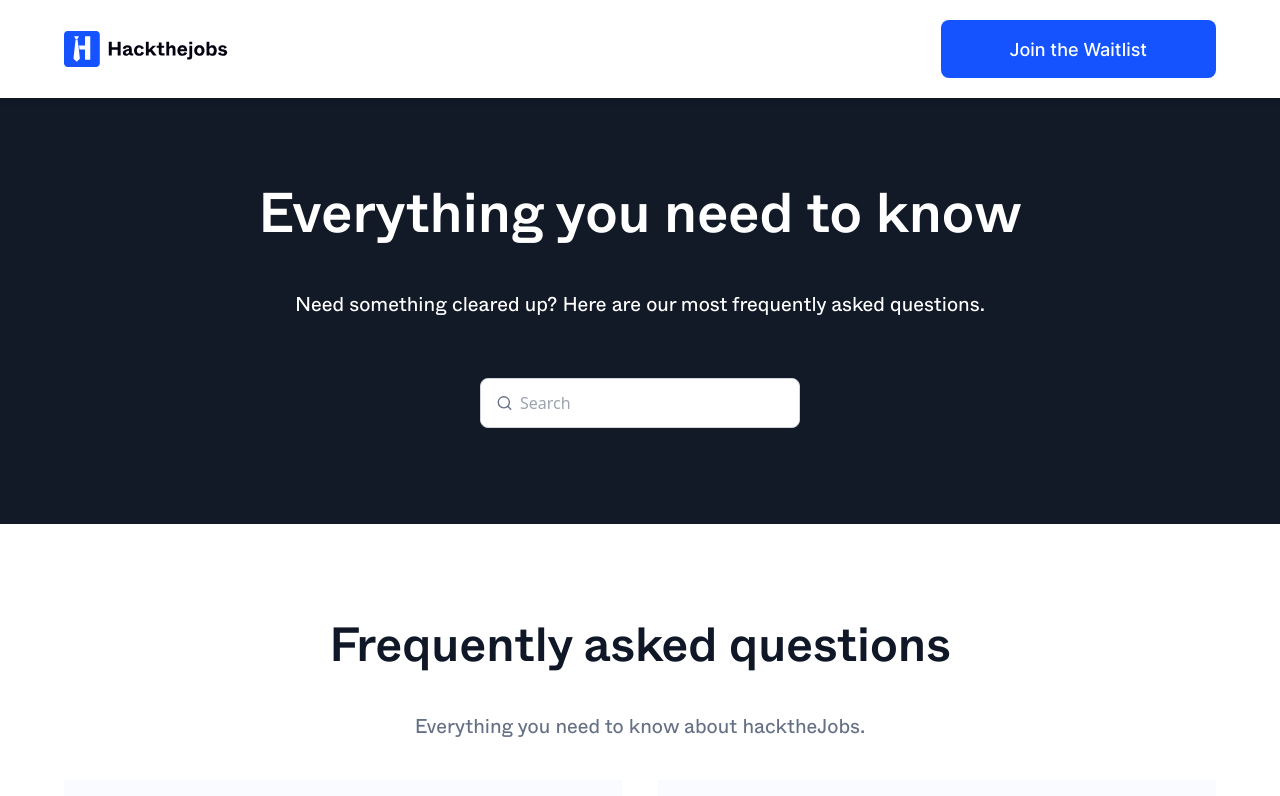
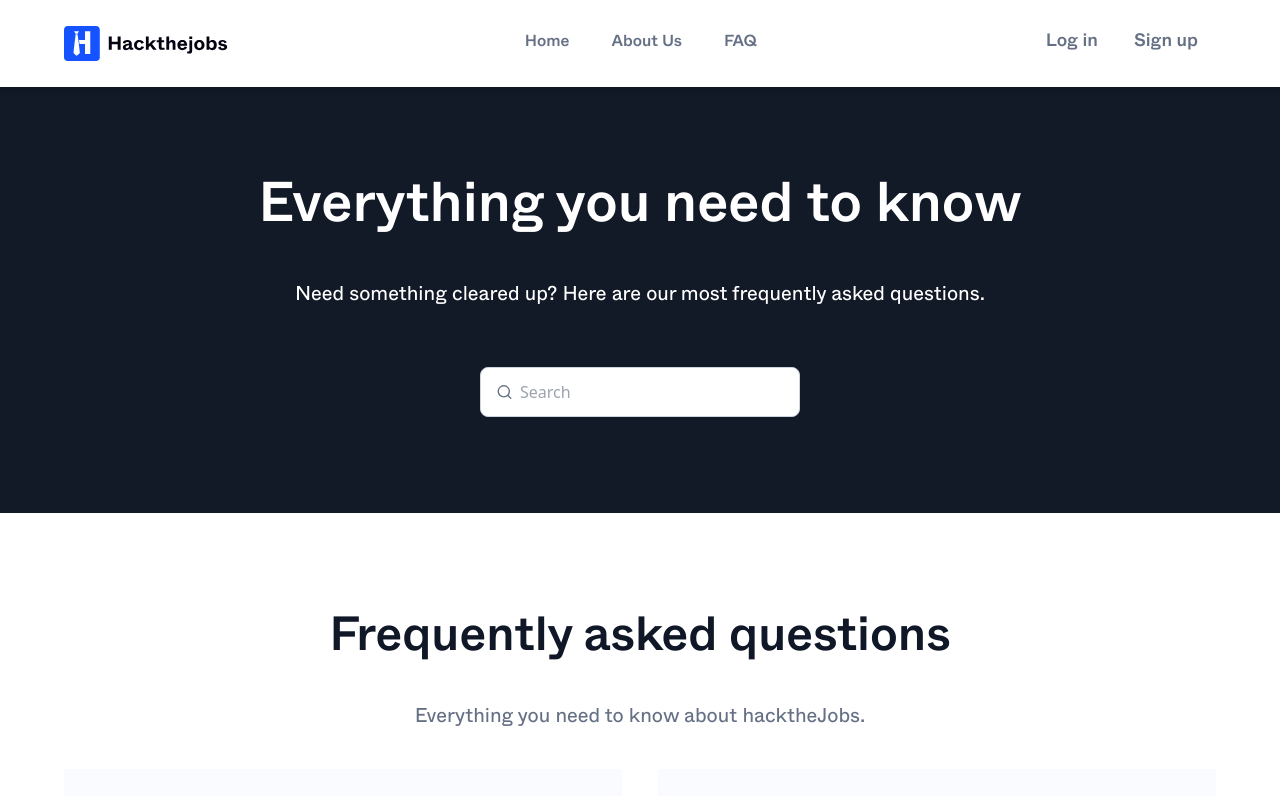
Before and after one commit to Grazac-Project/Prooval-website, a Next.js app: page /faq in a window 1280 px wide. Shown: the top 796 px of the page. Built offline with nearby package versions, Linux system fonts and the light colour scheme.

Commit message:
navbar implementation

```diff
--- a/src/app/layout.js
+++ b/src/app/layout.js
@@ -1,7 +1,7 @@
 // import { Space_Grotesk, Montserrat, Inter } from 'next/font/google'
 
-import localFont from 'next/font/local'
-import './globals.css'
+import localFont from "next/font/local";
+import "./globals.css";
 import "slick-carousel/slick/slick.css";
 import "slick-carousel/slick/slick-theme.css";
 
@@ -9,105 +9,110 @@ import "slick-carousel/slick/slick-theme.css";
 const whyte = localFont({
   src: [
     {
-      path: '../../public/fonts/Whyte/Whyte-Regular.ttf',
-      weight: '400',
+      path: "../../public/fonts/Whyte/Whyte-Regular.ttf",
+      weight: "400",
     },
     {
-      path: '../../public/fonts/Whyte/Whyte-Medium.ttf',
-      weight: '500',
+      path: "../../public/fonts/Whyte/Whyte-Medium.ttf",
+      weight: "500",
     },
     {
-      path: '../../public/fonts/Whyte/Whyte-Bold.ttf',
-      weight: '700',
+      path: "../../public/fonts/Whyte/Whyte-Bold.ttf",
+      weight: "700",
     },
   ],
-  variable: '--font-whyte'
-})
+  variable: "--font-whyte",
+});
 const inter = localFont({
   src: [
     {
-      path: '../../public/fonts/Inter/Inter-Regular.ttf',
-      weight: '400',
+      path: "../../public/fonts/Inter/Inter-Regular.ttf",
+      weight: "400",
     },
     {
-      path: '../../public/fonts/Inter/Inter-Medium.ttf',
-      weight: '500',
+      path: "../../public/fonts/Inter/Inter-Medium.ttf",
+      weight: "500",
     },
     {
-      path: '../../public/fonts/Inter/Inter-SemiBold.ttf',
-      weight: '600',
+      path: "../../public/fonts/Inter/Inter-SemiBold.ttf",
+      weight: "600",
     },
     {
-      path: '../../public/fonts/Inter/Inter-Bold.ttf',
-      weight: '700',
+      path: "../../public/fonts/Inter/Inter-Bold.ttf",
+      weight: "700",
     },
     {
-      path: '../../public/fonts/Inter/Inter-ExtraBold.ttf',
-      weight: '800',
+      path: "../../public/fonts/Inter/Inter-ExtraBold.ttf",
+      weight: "800",
     },
   ],
-  variable: '--font-inter'
-})
+  variable: "--font-inter",
+});
 const myFont = localFont({
   src: [
     {
-      path: '../../public/fonts/Montserrat/Montserrat-Regular.ttf',
-      weight: '400',
+      path: "../../public/fonts/Montserrat/Montserrat-Regular.ttf",
+      weight: "400",
     },
     {
-      path: '../../public/fonts/Montserrat/Montserrat-Medium.ttf',
-      weight: '500',
+      path: "../../public/fonts/Montserrat/Montserrat-Medium.ttf",
+      weight: "500",
     },
     {
-      path: '../../public/fonts/Montserrat/Montserrat-SemiBold.ttf',
-      weight: '600',
+      path: "../../public/fonts/Montserrat/Montserrat-SemiBold.ttf",
+      weight: "600",
     },
     {
-      path: '../../public/fonts/Montserrat/Montserrat-Bold.ttf',
-      weight: '700',
+      path: "../../public/fonts/Montserrat/Montserrat-Bold.ttf",
+      weight: "700",
     },
     {
-      path: '../../public/fonts/Montserrat/Montserrat-ExtraBold.ttf',
-      weight: '800',
+      path: "../../public/fonts/Montserrat/Montserrat-ExtraBold.ttf",
+      weight: "800",
     },
   ],
-  variable: '--font-montserrat'
-})
+  variable: "--font-montserrat",
+});
 const spaceGrotesk = localFont({
   src: [
     {
-      path: '../../public/fonts/Space_Grotesk/SpaceGrotesk-Light.ttf',
-      weight: '300',
+      path: "../../public/fonts/Space_Grotesk/SpaceGrotesk-Light.ttf",
+      weight: "300",
     },
     {
-      path: '../../public/fonts/Space_Grotesk/SpaceGrotesk-Regular.ttf',
-      weight: '400',
+      path: "../../public/fonts/Space_Grotesk/SpaceGrotesk-Regular.ttf",
+      weight: "400",
     },
     {
-      path: '../../public/fonts/Space_Grotesk/SpaceGrotesk-Medium.ttf',
-      weight: '500',
+      path: "../../public/fonts/Space_Grotesk/SpaceGrotesk-Medium.ttf",
+      weight: "500",
     },
     {
-      path: '../../public/fonts/Space_Grotesk/SpaceGrotesk-SemiBold.ttf',
-      weight: '600',
+      path: "../../public/fonts/Space_Grotesk/SpaceGrotesk-SemiBold.ttf",
+      weight: "600",
     },
     {
-      path: '../../public/fonts/Space_Grotesk/SpaceGrotesk-Bold.ttf',
-      weight: '700',
+      path: "../../public/fonts/Space_Grotesk/SpaceGrotesk-Bold.ttf",
+      weight: "700",
     },
   ],
-  variable: '--font-space-grotesk'
-})
+  variable: "--font-space-grotesk",
+});
 
 export const metadata = {
-  title: 'Hack the Jobs',
-  description: 'HacktheJobs - Gain real life working Experience Bridge the gap between the completion of your Bootcamp and landing your dream tech role by getting relevant working experience through HacktheJobs',
-}
+  title: "Hack the Jobs",
+  description:
+    "HacktheJobs - Gain real life working Experience Bridge the gap between the completion of your Bootcamp and landing your dream tech role by getting relevant working experience through HacktheJobs",
+};
 
 export default function RootLayout({ children }) {
   return (
     <html lang="en">
-      <body className={` ${myFont.variable} ${spaceGrotesk.variable} ${inter.variable} ${whyte.variable}`}>{children}</body>
+      <body
+        className={` ${myFont.variable} ${spaceGrotesk.variable} ${inter.variable} ${whyte.variable}`}
+      >
+        {children}
+      </body>
     </html>
-  )
+  );
 }
--- a/src/components/navbar/nav.js
+++ b/src/components/navbar/nav.js
@@ -16,39 +16,70 @@ const Navbar = () => {
             <Image src="/navLogo.svg" alt="logo" width={164} height={36} />
           </Link>
           <nav className={Classes.nav}>
-              {/* <ul>
-                <li>
-                  <Link href="/aboutUs" >About us</Link>
-                </li>
-                <li>
-                  <Link href="/" >Contact us</Link>
-                </li>
-
-              </ul> */}
-
+            <ul>
+              <li>
+                <Link href="/" onClick={() => setDropdown(false)}>
+                  Home
+                </Link>
+              </li>
+              <li>
+                <Link href="/aboutUs" onClick={() => setDropdown(false)}>
+                  About Us
+                </Link>
+              </li>
+              <li>
+                <Link href="/faq" onClick={() => setDropdown(false)}>
+                  FAQ
+                </Link>
+              </li>
+            </ul>
+            <div className={Classes.btnFlex}>
               <button>
-                <Link href="/" >Join the Waitlist</Link>
+                <Link href="/">Log in</Link>
               </button>
-            </nav>
+              <button>
+                <Link href="/">Sign up</Link>
+              </button>
+            </div>
+          </nav>
           {dropdown ? (
             <nav className={Classes.navMobile}>
               <ul>
                 <li>
-                  <Link href="/aboutUs" onClick={() => setDropdown(false)}>About Us</Link>
+                  <Link href="/" onClick={() => setDropdown(false)}>
+                    Home
+                  </Link>
                 </li>
                 <li>
-                  <Link href="/" onClick={() => setDropdown(false)}>Contact Us</Link>
+                  <Link href="/aboutUs" onClick={() => setDropdown(false)}>
+                    About Us
+                  </Link>
+                </li>
+                <li>
+                  <Link href="/faq" onClick={() => setDropdown(false)}>
+                    FAQ
+                  </Link>
                 </li>
               </ul>
-
+              <div className={Classes.btnFlex}>
+              <button>
+                <Link href="/login">Log in</Link>
+              </button>
+              <button>
+                <Link href="/signup">Sign up</Link>
+              </button>
+            </div>
             </nav>
           ) : null}
           {!dropdown ? (
             <div className={Classes.dropdown} onClick={() => setDropdown(true)}>
-              <Image src="/menu.svg" alt="logo" width={50} height={50} />
+              <Image src="/menu.svg" alt="logo" width={24} height={24} />
             </div>
           ) : (
-            <div className={Classes.dropdown} onClick={() => setDropdown(false)}>
+            <div
+              className={Classes.dropdown}
+              onClick={() => setDropdown(false)}
+            >
               <Image src="/cancel.svg" alt="logo" width={50} height={50} />
             </div>
           )}
--- a/src/components/navbar/nav.module.css
+++ b/src/components/navbar/nav.module.css
@@ -1,53 +1,50 @@
 .header {
   /* position: relative; */
-  background:#FFFFFF;
+  background: #ffffff;
   box-shadow: 0px 2px 8px 0px rgba(0, 0, 0, 0.15);
   position: sticky;
   top: 0;
   left: 0;
   width: 100%;
   z-index: 1;
-
 }
 .navbar {
-  width: 1200px;
+  width: 1280px;
   display: flex;
   justify-content: space-between;
   align-items: center;
   margin: auto;
   padding: 20px 0;
 }
+.nav li {
+  color: #667085;
+  /* text-align: center; */
+  font-family: var(--font-whyte);
+  font-size: 16px;
+  font-weight: 400;
+  line-height: 21px;
+}
 
 .nav {
-  /* display: flex;
+  width: 60%;
+  display: flex;
   justify-content: space-between;
   align-items: center;
-  color: #aeaeae;
-  text-align: center;
-  font-family: var(--font-montserrat);
-  font-size: 20px;
-  font-style: normal;
-  font-weight: 400;
-  line-height: normal;
-  width: 65%; */
+  justify-items:right;
 }
 .nav li:hover {
-  border-bottom: 2px solid #7df7ff;
+  border-bottom: 2px solid #1453ff;
+
 }
 .nav ul {
-  color: #fff;
-  text-align: center;
-  font-family: var(--font-montserrat);
-  font-size: 16px;
-  font-style: normal;
-  font-weight: 500;
-  line-height: normal;
+  /* width: 50%; */
+  /* text-align: left; */
   display: flex;
-  justify-content: space-between;
+  /* justify-content: space-between; */
   gap: 42px;
 }
 .nav ul li {
-  padding: 10px;
+  /* padding: 10px; */
   font-size: 16px;
   font-style: normal;
   font-weight: 500;
@@ -55,32 +52,30 @@
   display: flex;
   gap: 42px;
 }
-.nav button {
+.btnFlex{
   display: flex;
 
-  height: 56px;
-  padding: 29px 69px;
+
+}
+.btnFlex button {
+  padding: 10px 18px;
   justify-content: center;
   align-items: center;
   gap: 10px;
-  flex-shrink: 0;
   border-radius: 8px;
-  background: #1453FF;
-  color: #fff;
-  font-family: var(--font-inter);
+  color: #667085;
+  font-family: var(--font-whyte);
   font-size: 18px;
-  font-style: normal;
   font-weight: 500;
-  line-height: normal;
 }
 .nav button:hover {
-  background: #fff;
-  color: #005f70;
+  color: #fff;
+  background: #1453ff;
 }
 .navMobile ul {
   color: #fff;
   text-align: center;
-  font-family: var(--font-montserrat);
+  font-family: var(--font-whyte);
   font-size: 20px;
   font-style: normal;
   font-weight: 500;
@@ -103,53 +98,62 @@
 }
 @media screen and (max-width: 880px) {
   .nav {
-    width: 75%;
+    width: 65%;
   }
   .navMobile ul {
     gap: 20px;
   }
 }
 @media screen and (max-width: 768px) {
-  /* .header {
-      position: relative;
-    } */
+
   .nav {
-    display: none;
+    display:  none;
   }
   .navMobile {
     position: absolute;
     top: 0;
     right: 0;
     margin-top: 90px;
-    background-color: #0a1a2a;
+    background-color: #1453ff;
     width: 100%;
     align-items: start;
-    display: none;
-    transition: display 0.3s ease
+    /* display: none; */
+    transition: display 0.3s ease;
+    padding: 60px 0;
   }
   .navMobile ul {
     flex-direction: column;
-    padding: 8px;
-    text-align: left;
+    text-align: center;
     color: #fff;
-    font-family: var(--font-montserrat);
+    font-family: var(--font-whyte);
     font-style: normal;
     font-weight: 500;
     line-height: normal;
   }
   .navMobile ul li {
-    font-size: 24px;
-    padding: 16px;
+    font-size: 20px;
+    padding: 10px ;
   }
   .navMobile ul li :hover {
-    border-bottom: 2px solid #7df7ff;
+    border-bottom: 2px solid #1453ff ;
   }
+  .btnFlex button:hover {
+    color: #1453ff;
+    background: #fff;
+  }
+.btnFlex{
+  flex-direction: column;
+  justify-content: center;
+}
+.btnFlex button{
+  color: #fff;
+}
   .navbar {
     width: 95%;
   }
 
   .dropdown {
-    display: none ;
+    display: flex;
     align-items: center;
   }
 }
```
Also changed, not shown: public/menu.svg.
